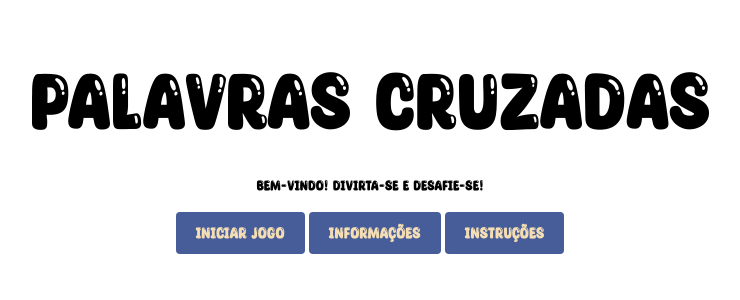
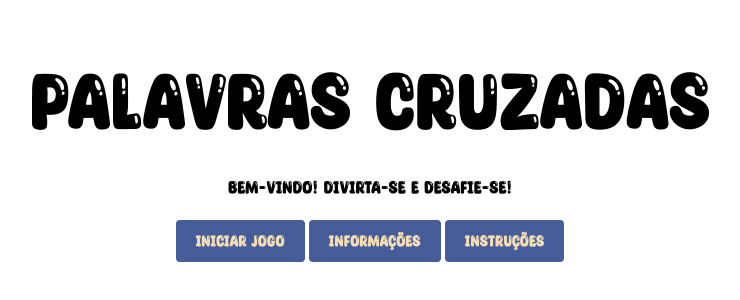
Before and after one commit to Rebecavitoria45/myapp, a SvelteKit app: page / in a window 1280 px wide. Shown: the part 152-452 px from the top of the page, without its empty margins (270-1010 px from the left). Built offline with nearby package versions, Linux system fonts and the light colour scheme.

Commit message:
palavras cruzadas

```diff
--- a/src/routes/+page.svelte
+++ b/src/routes/+page.svelte
@@ -22,7 +22,7 @@
       <Modal bind:this={modal2}>
         <h2>instruções</h2>
        <nav>
-        <p>Coloque letras minúsculas. <br>Apenas verifique a resposta depois de completar todas as palavras.</p>
+        <h3>Coloque letras minúsculas. <br>Apenas verifique a resposta depois de completar todas as palavras.</h3>
        </nav>
        <button on:click={() => modal2.hide()}>Fechar</button>
       </Modal>
@@ -70,4 +70,8 @@ body{
 nav{
   font-size: 25px;
 }
+p{
+  font-size: 20px;
+}
+
 </style>
```
